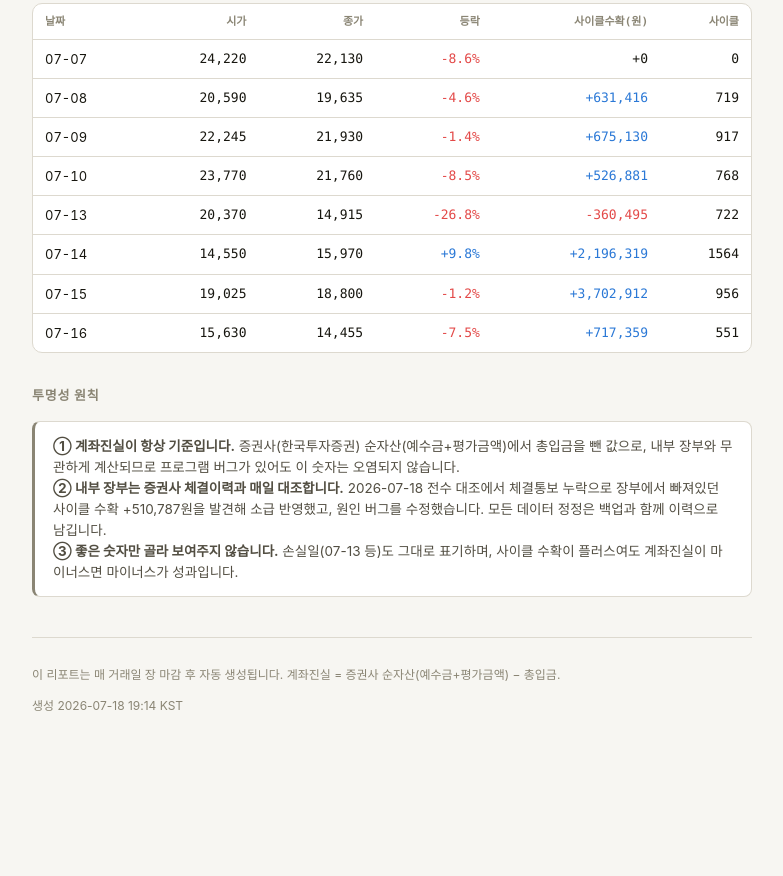
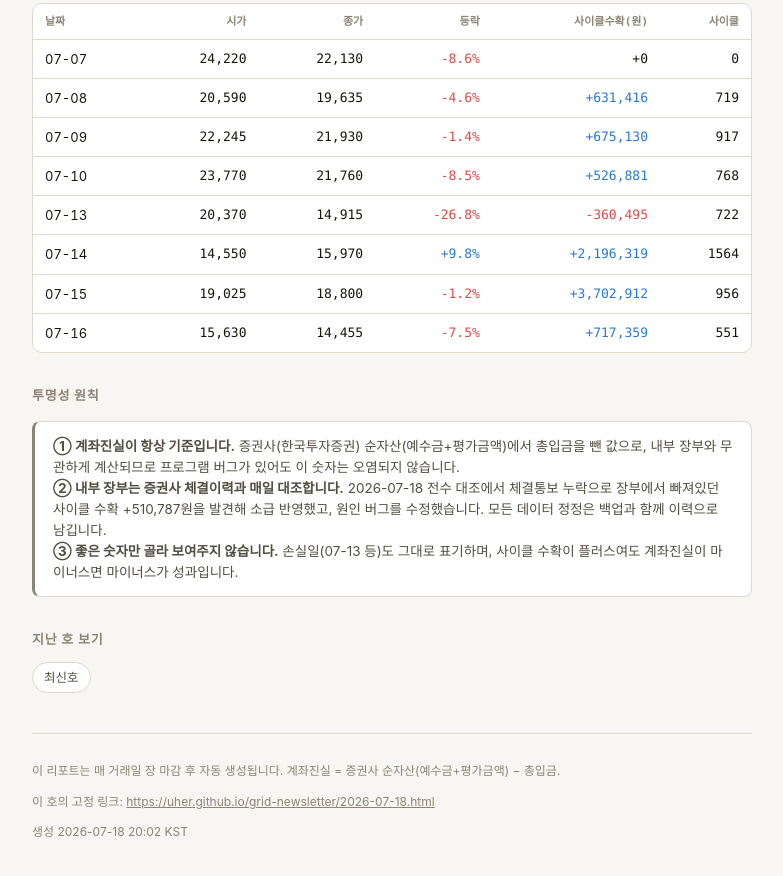
Before and after one commit to uher/grid-newsletter, a plain HTML site: page 2026-07-18.html in a window 1280 px wide. Shown: the part 857-1733 px from the top of the page, without its empty margins (248-1031 px from the left). Before the commit the page ends 1655 px from the top, so only its background shows below. Drawn offline with Linux system fonts and the light colour scheme.

Commit message:
newsletter 2026-07-18

```diff
--- a/2026-07-18.html
+++ b/2026-07-18.html
@@ -38,6 +38,11 @@
   svg { width:100%; height:auto; display:block; }
   footer { margin-top:40px; padding-top:16px; border-top:1px solid var(--line);
             font-size:12px; color:var(--ink3); }
+  .arch { display:flex; flex-wrap:wrap; gap:8px; }
+  .arch a { display:inline-block; padding:5px 11px; border:1px solid var(--line);
+             border-radius:16px; background:var(--card); color:var(--ink2);
+             text-decoration:none; font-size:12.5px; font-family:var(--mono); }
+  .arch a:hover { border-color:var(--pos); color:var(--pos); }
 </style></head><body>
 <div class="wrap">
   <div class="eyebrow">Grid Trading Daily</div>
@@ -80,9 +85,15 @@
     플러스여도 계좌진실이 마이너스면 마이너스가 성과입니다.
   </div>
 
+  <h2>지난 호 보기</h2>
+  <div class="arch">
+    <a href="index.html">최신호</a>
+  </div>
+
   <footer>
     <p>이 리포트는 매 거래일 장 마감 후 자동 생성됩니다. 계좌진실 = 증권사 순자산(예수금+평가금액) − 총입금.</p>
-    <p>생성 2026-07-18 19:14 KST</p>
+    <p>이 호의 고정 링크: <a href="2026-07-18.html" style="color:var(--ink3)">https://uher.github.io/grid-newsletter/2026-07-18.html</a></p>
+    <p>생성 2026-07-18 20:02 KST</p>
   </footer>
 </div>
 <script>
```
Also changed, not shown: index.html (+12 -1 lines).
